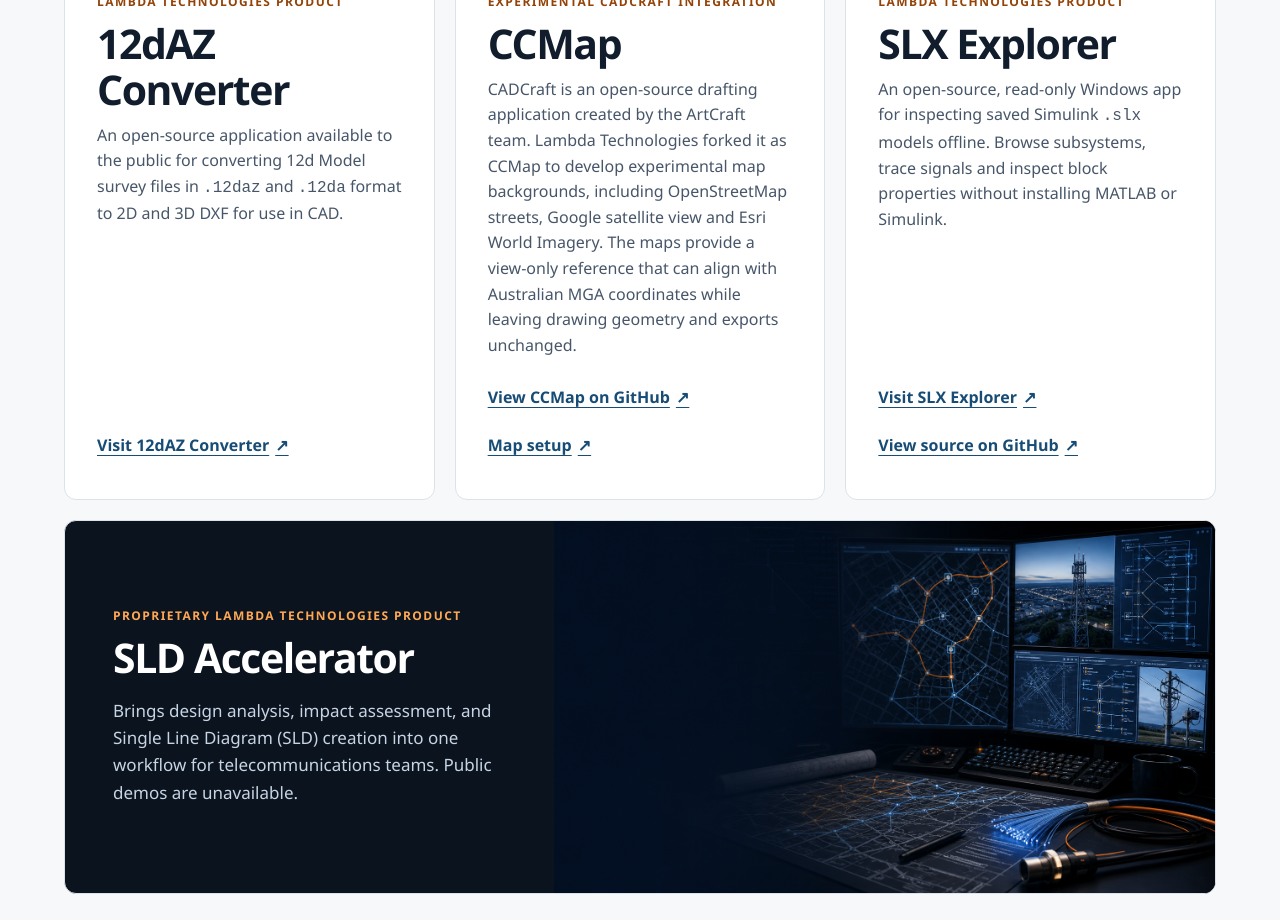
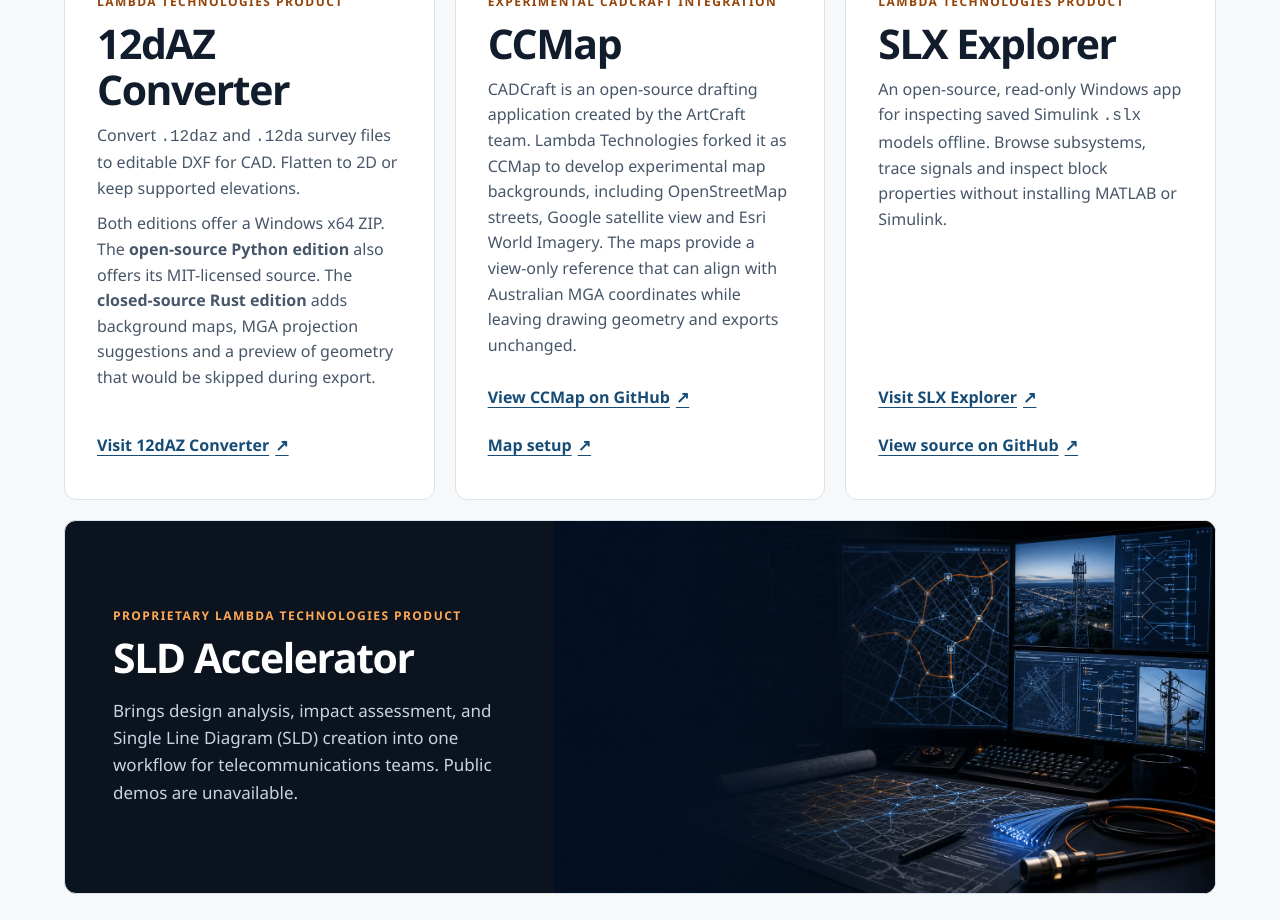
Before and after one commit to Ala-Ismail/lambda-web, a Next.js app: page / in a window 1280 px wide. Shown: the part 3320-4240 px from the top of the page. Built offline with nearby package versions, Linux system fonts and the light colour scheme.

Commit message:
Update 12dAZ Converter download options

```diff
--- a/app/page.js
+++ b/app/page.js
@@ -185,11 +185,17 @@ export default function Home() {
                   <p className="eyebrow">Lambda Technologies product</p>
                   <h3>12dAZ Converter</h3>
                   <p>
-                    An open-source application available to the public for converting 12d Model survey
-                    files in <code>.12daz</code> and <code>.12da</code> format to 2D and 3D DXF for use in CAD.
+                    Convert <code>.12daz</code> and <code>.12da</code> survey files to editable DXF for CAD.
+                    Flatten to 2D or keep supported elevations.
+                  </p>
+                  <p>
+                    Both editions offer a Windows x64 ZIP. The <strong>open-source Python edition</strong>{" "}
+                    also offers its MIT-licensed source. The <strong>closed-source Rust edition</strong>{" "}
+                    adds background maps, MGA projection suggestions and a preview of geometry that would
+                    be skipped during export.
                   </p>
                   <div className="product-links">
-                    <a className="text-link" href="https://12daz-app-website.vercel.app/">
+                    <a className="text-link" href="https://12daz-downloads-website.vercel.app/">
                       Visit 12dAZ Converter <span aria-hidden="true">↗</span>
                     </a>
                   </div>
```
Also changed, not shown: 1 other file (tests, documents, lock files or other folders).
